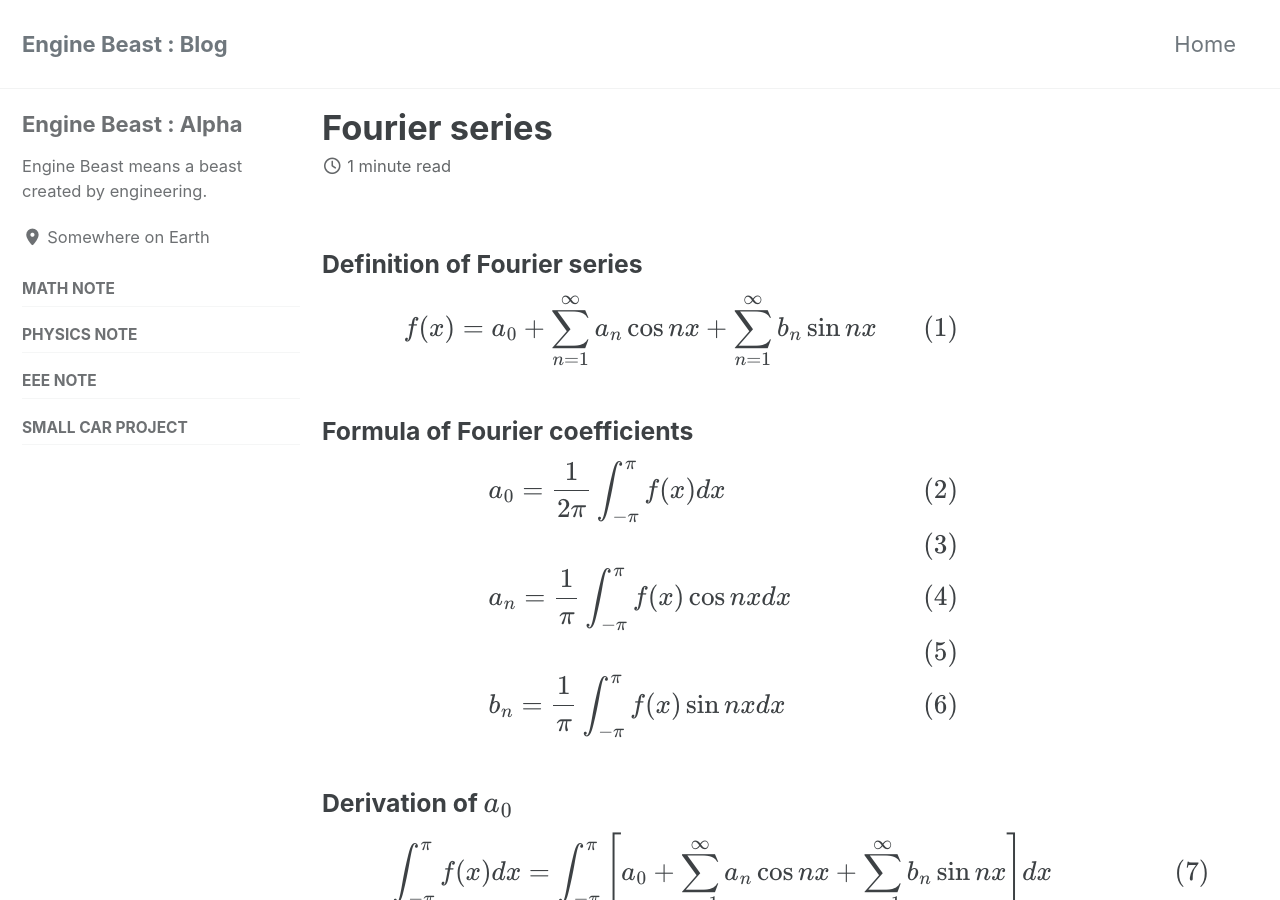
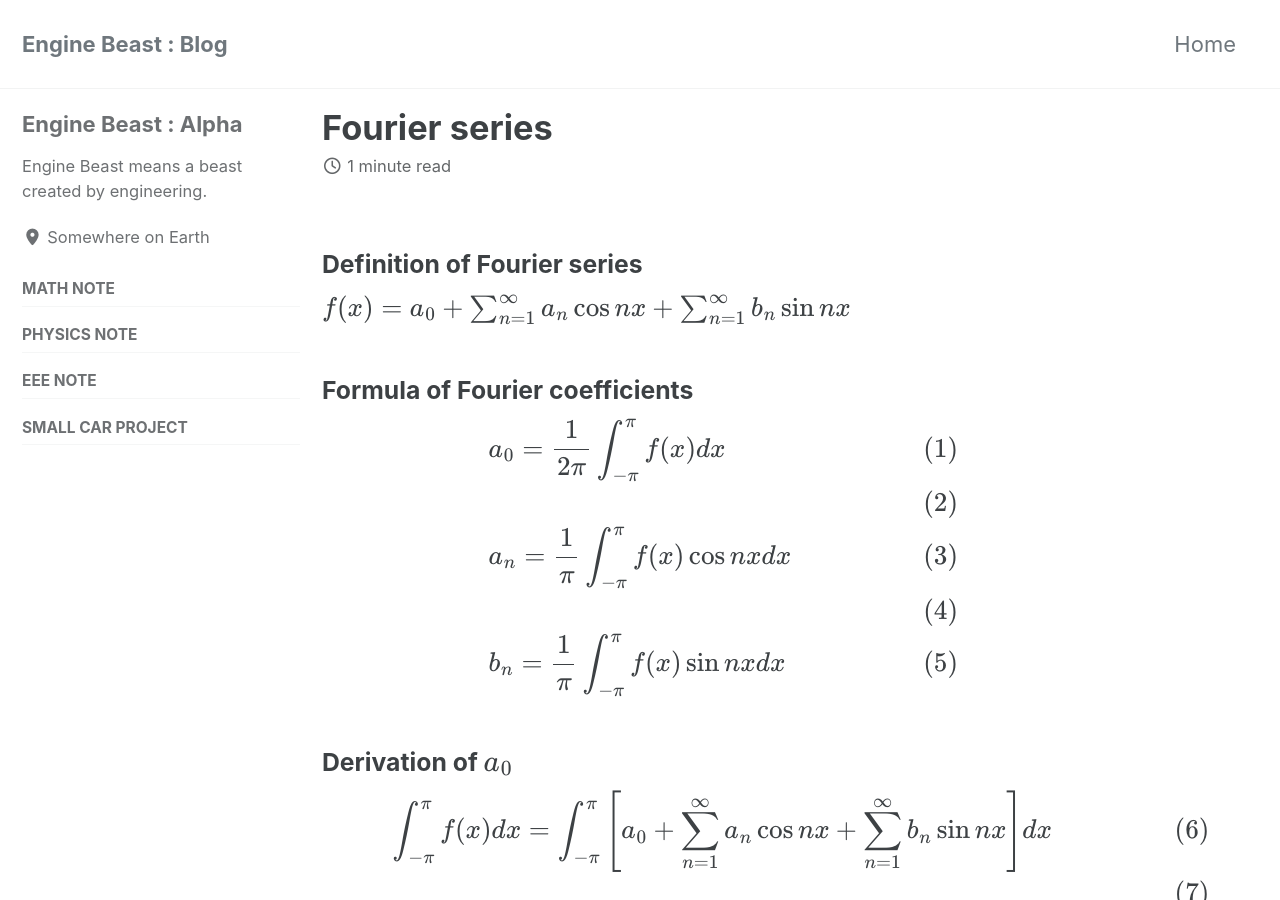
Before and after one commit to enginebeast/enginebeast.github.io, a Jekyll site: the page built from _posts/2025-09-17-fourier_series.md, in a window 1280 px wide and 900 px high. Built offline with Jekyll 4.4.1, drawn with Linux system fonts in a browser that asks for light colours; cached includes are drawn as plain includes; formulas are drawn with MathJax 3.

Commit message:
Update 2025-09-17-fourier_series.md

```diff
--- a/_posts/2025-09-17-fourier_series.md
+++ b/_posts/2025-09-17-fourier_series.md
@@ -7,11 +7,7 @@ comments: true
 ---
 
 ### Definition of Fourier series
-$$
-\begin{align}
-f(x) = a_0 + \sum^\infty_{n=1} a_n \cos nx + \sum^\infty_{n=1} b_n \sin nx
-\end{align}
-$$
+$f(x) = a_0 + \sum^\infty_{n=1} a_n \cos nx + \sum^\infty_{n=1} b_n \sin nx$
 
 
 ### Formula of Fourier coefficients
```
